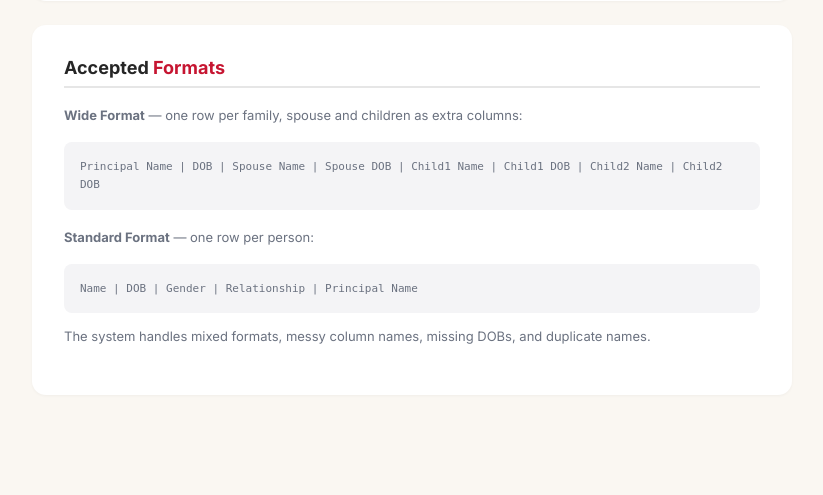
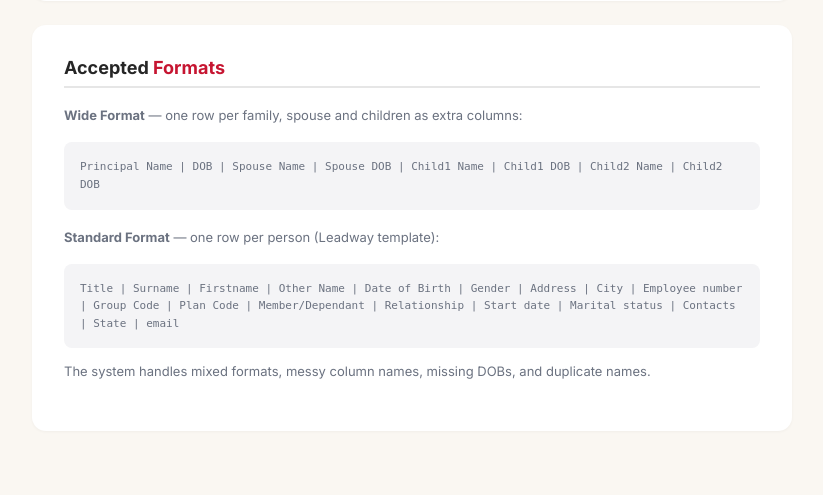
Before and after one commit to Fkomoni/datadump, a Flask app: page /enrolment-generator in a window 1280 px wide. Shown: the part 766-1261 px from the top of the page, without its empty margins (228-1051 px from the left). Before the commit the page ends 1161 px from the top, so only its background shows below. Run offline with Flask 3, Linux system fonts and the light colour scheme; the visitor is signed in with stand-in values (Sample User, id 1).

Commit message:
Fix standard format example to show actual Leadway template columns
https://claude.ai/code/session_01UuK77zxZJgdtXT3CrXHMNy

```diff
--- a/webapp/templates/enrolment_generator.html
+++ b/webapp/templates/enrolment_generator.html
@@ -82,9 +82,9 @@
     <div class="format-example">
       Principal Name | DOB | Spouse Name | Spouse DOB | Child1 Name | Child1 DOB | Child2 Name | Child2 DOB
     </div>
-    <p class="desc" style="margin-top:16px"><strong>Standard Format</strong> — one row per person:</p>
+    <p class="desc" style="margin-top:16px"><strong>Standard Format</strong> — one row per person (Leadway template):</p>
     <div class="format-example">
-      Name | DOB | Gender | Relationship | Principal Name
+      Title | Surname | Firstname | Other Name | Date of Birth | Gender | Address | City | Employee number | Group Code | Plan Code | Member/Dependant | Relationship | Start date | Marital status | Contacts | State | email
     </div>
     <p class="desc" style="margin-top:12px">The system handles mixed formats, messy column names, missing DOBs, and duplicate names.</p>
   </div>
```
